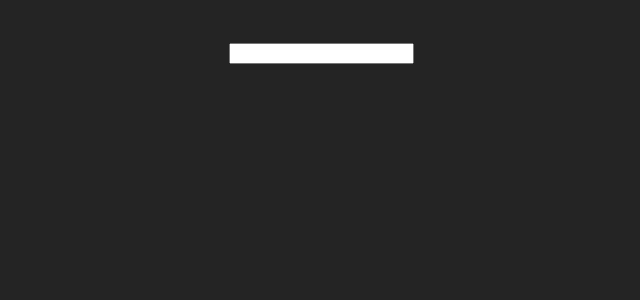
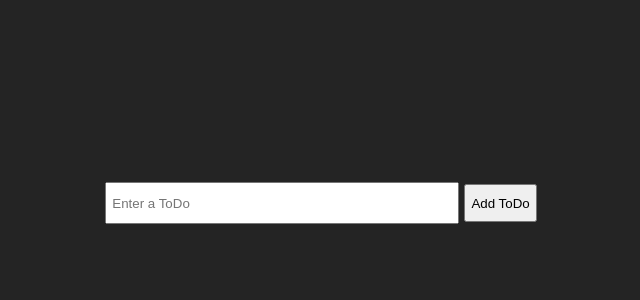
Before and after one commit to UchihaDSenju/react-todo, a React (Vite) app: page / in a window 1280 px wide. Shown: the top 300 px of the page, without its empty margins (319-959 px from the left). Built offline with nearby package versions, Linux system fonts and the light colour scheme.

Commit message:
Input text decoration added

```diff
--- a/src/assets/inputField.jsx
+++ b/src/assets/inputField.jsx
@@ -2,7 +2,10 @@ import React from 'react'
 
 function inputField() {
   return (
-    <input type="text"></input>
+    <div className='inputContainer'>
+      <input type="text" placeholder='Enter a ToDo'></input>
+      <button>Add ToDo</button>
+    </div>
   )
 }
 
--- a/src/index.css
+++ b/src/index.css
@@ -1,4 +1,4 @@
-:root {
+/* :root {
   font-family: Inter, system-ui, Avenir, Helvetica, Arial, sans-serif;
   line-height: 1.5;
   font-weight: 400;
@@ -12,4 +12,32 @@
   -webkit-font-smoothing: antialiased;
   -moz-osx-font-smoothing: grayscale;
   -webkit-text-size-adjust: 100%;
+} */
+
+*{
+  margin: 0;
+  padding: 0;
+  text-decoration: 0;
 }
+
+body{
+  min-height: 100vh;
+  background-color: #242424;
+}
+.container{
+  margin-top: 150px;
+}
+.inputContainer{
+  width: fit-content;
+  margin: 0px auto;
+}
+.inputContainer input{
+  width: 9cm;
+  height: 0.75cm;
+  padding: 5px;
+}
+.inputContainer button{
+  height: 1cm;
+  margin-left: 5px;
+  padding: 5px;
+}
--- a/src/main.jsx
+++ b/src/main.jsx
@@ -5,7 +5,7 @@ import './index.css'
 import Input from './assets/inputField'
 
 ReactDOM.createRoot(document.getElementById('root')).render(
-  <React.StrictMode>
+  <div className='container'>
     <Input />
-  </React.StrictMode>,
+  </div>
 )
```
